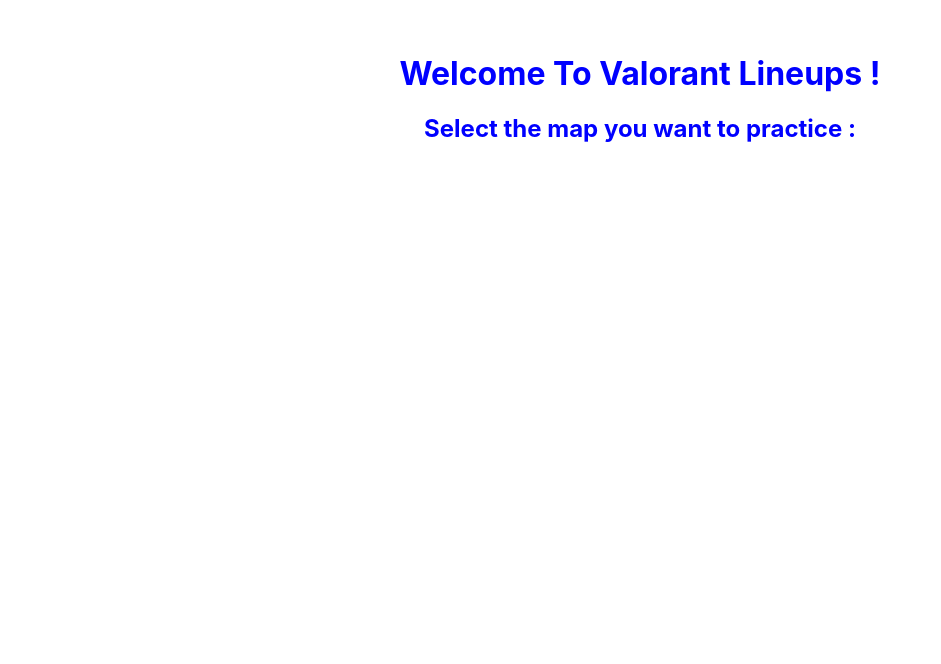
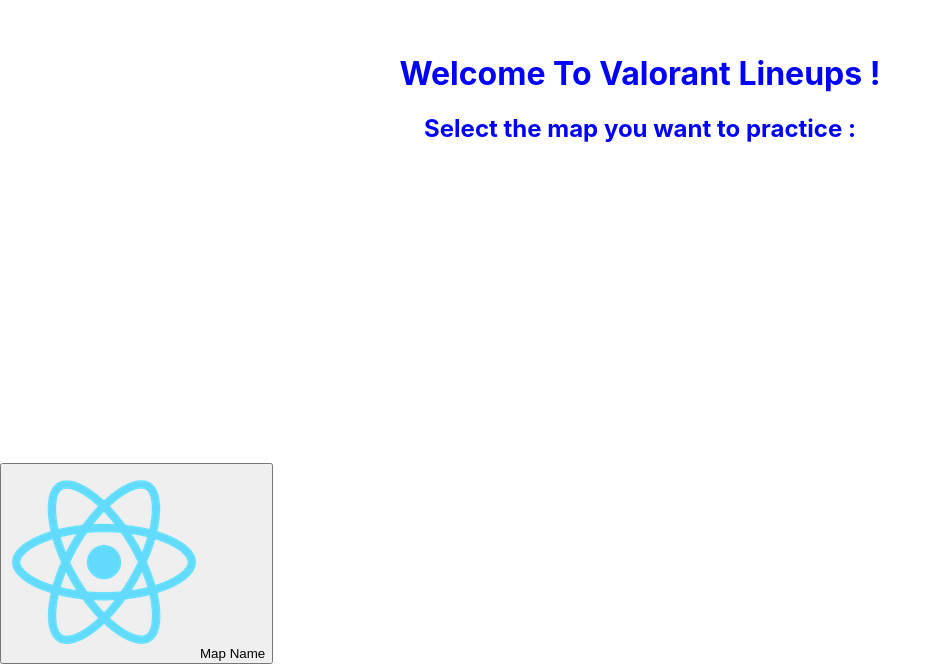
Before and after one commit to theoLassauniere/valo-lineups, a React (Create React App) app: page / in a window 1280 px wide. Shown: the part 266-930 px from the top of the page, without its empty margins (0-941 px from the left). Before the commit the page ends 800 px from the top, so only its background shows below. Built offline with nearby package versions, Linux system fonts and the light colour scheme.

Commit message:
feat: added map button component

```diff
--- a/public/index.html
+++ b/public/index.html
@@ -9,7 +9,7 @@
       name="description"
       content="Web site created using create-react-app"
     />
-    <link rel="apple-touch-icon" href="%PUBLIC_URL%/logo192.png" />
+    <link rel="apple-touch-icon" href="%PUBLIC_URL%/valo-lineups/src/assets/logo192.png" />
     <!--
       manifest.json provides metadata used when your web app is installed on a
       user's mobile device or desktop. See https://developers.google.com/web/fundamentals/web-app-manifest/
--- a/src/Home/Home.css
+++ /dev/null
@@ -1,13 +0,0 @@
-div {
-  margin-top: 40vh;
-}
-
-h1 {
-  text-align: center;
-  color: blue;
-}
-
-h2 {
-  text-align: center;
-  color: blue;
-}
--- a/src/Home/Home.js
+++ b/src/Home/Home.js
@@ -1,14 +1,12 @@
-import './Home.css';
+import './Home.scss';
+import MapButton from "../MapButton/MapButton";
+import Titles from "./Titles/Titles";
 
 function Home() {
     return (
-        <div className="titles">
-            <h1>
-                Welcome To Valorant Lineups !
-            </h1>
-            <h2>
-                Select the map you want to practice :
-            </h2>
+        <div>
+            <Titles/>
+            <MapButton/>
         </div>
     )
 }
--- /dev/null
+++ b/src/Home/Titles/Titles.js
@@ -0,0 +1,16 @@
+import './Titles.scss'
+
+function Titles() {
+    return (
+        <div className="titles">
+            <h1>
+                Welcome To Valorant Lineups !
+            </h1>
+            <h2>
+                Select the map you want to practice :
+            </h2>
+        </div>
+    )
+}
+
+export default Titles;
--- /dev/null
+++ b/src/Home/Titles/Titles.scss
@@ -0,0 +1,13 @@
+div {
+  margin-top: 40vh;
+
+  h1 {
+    text-align: center;
+    color: blue;
+  }
+
+  h2 {
+    text-align: center;
+    color: blue;
+  }
+}
--- /dev/null
+++ b/src/MapButton/MapButton.js
@@ -0,0 +1,17 @@
+import './MapButton.scss';
+
+import logo from '../assets/logo192.png';
+
+function MapButton() {
+    return (
+        <div>
+            <button className="MapButton">
+                <img src={logo} className='mapImage' alt='Map' />
+                Map Name
+            </button>
+        </div>
+
+    )
+}
+
+export default MapButton;
```
Also changed, not shown: src/Home/Home.scss (added), src/MapButton/MapButton.scss (added), src/MapButton/React.png (added), src/assets/logo192.png (renamed from public/logo192.png).
